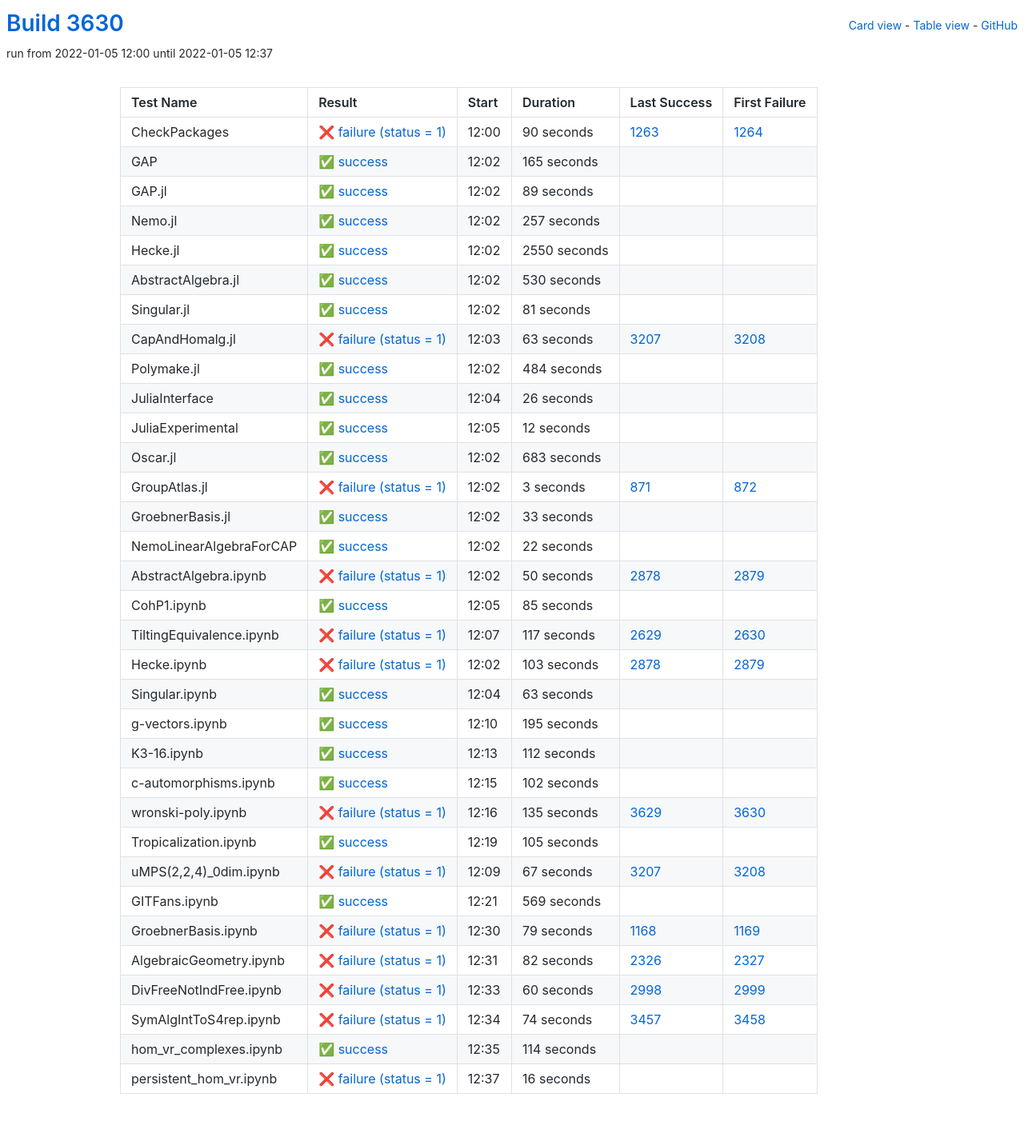
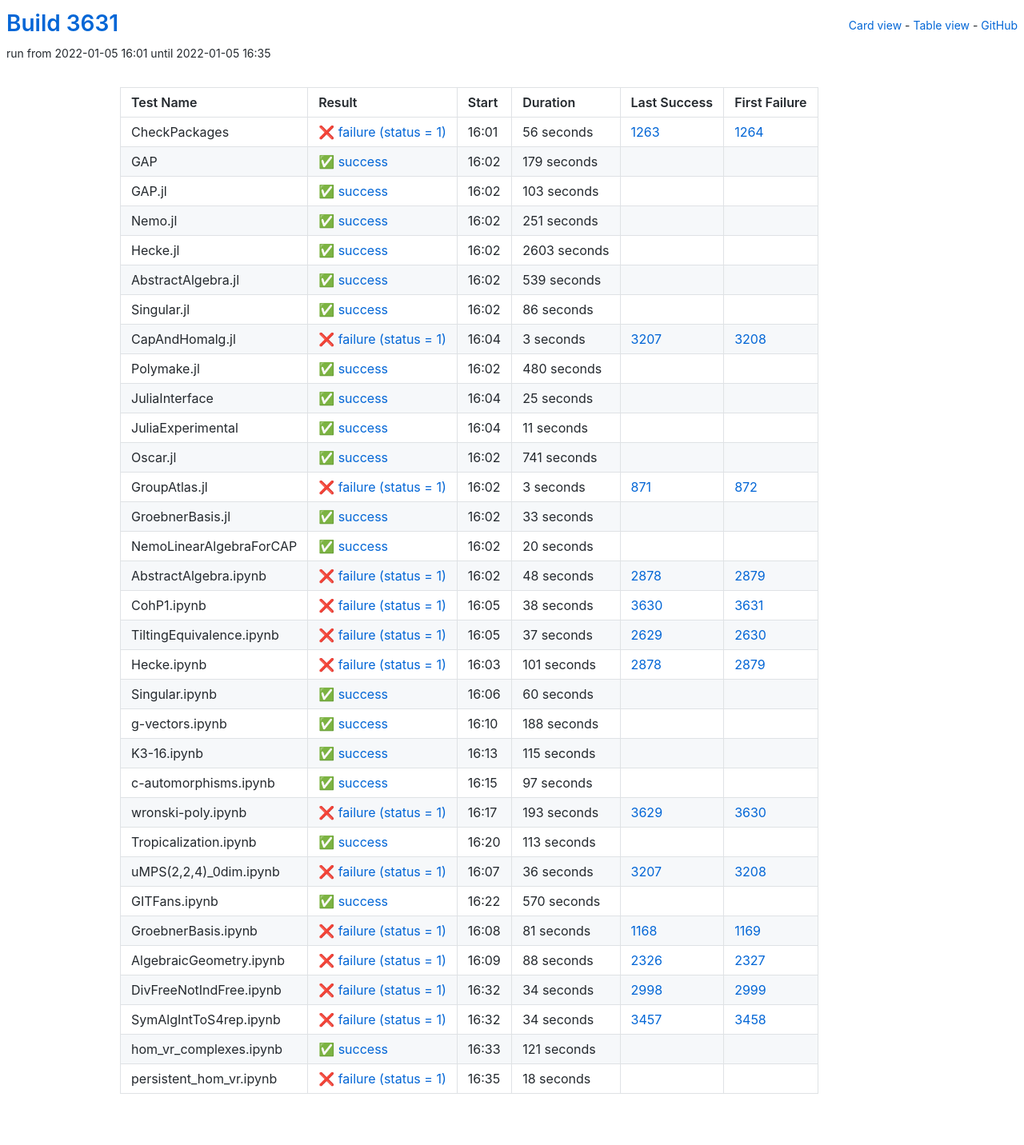
Before and after one commit to oscar-system/oscar-ci-status-stable, a Jekyll site: the page built from table.html, in a window 1280 px wide. Shown: the whole page at 80% size. Built offline with Jekyll 4.4.1, drawn with Linux system fonts in a browser that asks for light colours.

Commit message:
Build #3631

```diff
--- a/_data/ci.yml
+++ b/_data/ci.yml
@@ -1,6 +1,6 @@
 ---
-build: 3630
-build_url: https://oscarci.mathematik.uni-kl.de/job/oscar-stable/3630/
+build: 3631
+build_url: https://oscarci.mathematik.uni-kl.de/job/oscar-stable/3631/
 job: oscar-stable
 organization: oscar-system
 repo: oscar-ci-status-stable
@@ -8,152 +8,152 @@ repourl: https://github.com/oscar-system/oscar-ci-status-stable
 tests:
 - name: CheckPackages
   id: checkpackages
-  log: https://oscarci.mathematik.uni-kl.de/job/oscar-stable/3630/artifact/logs/build-3630/CheckPackages.log
-  start: 2022-01-05 12:00
+  log: https://oscarci.mathematik.uni-kl.de/job/oscar-stable/3631/artifact/logs/build-3631/CheckPackages.log
+  start: 2022-01-05 16:01
   success: false
   exitcode: 1
   status: failure
-  duration: 90
+  duration: 56
   last_success: 1263
   last_success_url: https://oscarci.mathematik.uni-kl.de/job/oscar-stable/1263/
   first_failure: 1264
   first_failure_url: https://oscarci.mathematik.uni-kl.de/job/oscar-stable/1264/
 - name: GAP
   id: gap
-  log: https://oscarci.mathematik.uni-kl.de/job/oscar-stable/3630/artifact/logs/build-3630/GAP.log
-  start: 2022-01-05 12:02
+  log: https://oscarci.mathematik.uni-kl.de/job/oscar-stable/3631/artifact/logs/build-3631/GAP.log
+  start: 2022-01-05 16:02
   success: true
   exitcode: 0
   status: success
-  duration: 165
+  duration: 179
   last_success: false
   last_success_url:
   first_failure: false
   first_failure_url:
 - name: GAP.jl
   id: gap-jl
-  log: https://oscarci.mathematik.uni-kl.de/job/oscar-stable/3630/artifact/logs/build-3630/GAP.jl.log
-  start: 2022-01-05 12:02
+  log: https://oscarci.mathematik.uni-kl.de/job/oscar-stable/3631/artifact/logs/build-3631/GAP.jl.log
+  start: 2022-01-05 16:02
   success: true
   exitcode: 0
   status: success
-  duration: 89
+  duration: 103
   last_success: false
   last_success_url:
   first_failure: false
   first_failure_url:
 - name: Nemo.jl
   id: nemo-jl
-  log: https://oscarci.mathematik.uni-kl.de/job/oscar-stable/3630/artifact/logs/build-3630/Nemo.jl.log
-  start: 2022-01-05 12:02
+  log: https://oscarci.mathematik.uni-kl.de/job/oscar-stable/3631/artifact/logs/build-3631/Nemo.jl.log
+  start: 2022-01-05 16:02
   success: true
   exitcode: 0
   status: success
-  duration: 257
+  duration: 251
   last_success: false
   last_success_url:
   first_failure: false
   first_failure_url:
 - name: Hecke.jl
   id: hecke-jl
-  log: https://oscarci.mathematik.uni-kl.de/job/oscar-stable/3630/artifact/logs/build-3630/Hecke.jl.log
-  start: 2022-01-05 12:02
+  log: https://oscarci.mathematik.uni-kl.de/job/oscar-stable/3631/artifact/logs/build-3631/Hecke.jl.log
+  start: 2022-01-05 16:02
   success: true
   exitcode: 0
   status: success
-  duration: 2550
+  duration: 2603
   last_success: false
   last_success_url:
   first_failure: false
   first_failure_url:
 - name: AbstractAlgebra.jl
   id: abstractalgebra-jl
-  log: https://oscarci.mathematik.uni-kl.de/job/oscar-stable/3630/artifact/logs/build-3630/AbstractAlgebra.jl.log
-  start: 2022-01-05 12:02
+  log: https://oscarci.mathematik.uni-kl.de/job/oscar-stable/3631/artifact/logs/build-3631/AbstractAlgebra.jl.log
+  start: 2022-01-05 16:02
   success: true
   exitcode: 0
   status: success
-  duration: 530
+  duration: 539
   last_success: false
   last_success_url:
   first_failure: false
   first_failure_url:
 - name: Singular.jl
   id: singular-jl
-  log: https://oscarci.mathematik.uni-kl.de/job/oscar-stable/3630/artifact/logs/build-3630/Singular.jl.log
-  start: 2022-01-05 12:02
+  log: https://oscarci.mathematik.uni-kl.de/job/oscar-stable/3631/artifact/logs/build-3631/Singular.jl.log
+  start: 2022-01-05 16:02
   success: true
   exitcode: 0
   status: success
-  duration: 81
+  duration: 86
   last_success: false
   last_success_url:
   first_failure: false
   first_failure_url:
 - name: CapAndHomalg.jl
   id: capandhomalg-jl
-  log: https://oscarci.mathematik.uni-kl.de/job/oscar-stable/3630/artifact/logs/build-3630/CapAndHomalg.jl.log
-  start: 2022-01-05 12:03
+  log: https://oscarci.mathematik.uni-kl.de/job/oscar-stable/3631/artifact/logs/build-3631/CapAndHomalg.jl.log
+  start: 2022-01-05 16:04
   success: false
   exitcode: 1
   status: failure
-  duration: 63
+  duration: 3
   last_success: 3207
   last_success_url: https://oscarci.mathematik.uni-kl.de/job/oscar-stable/3207/
   first_failure: 3208
   first_failure_url: https://oscarci.mathematik.uni-kl.de/job/oscar-stable/3208/
 - name: Polymake.jl
   id: polymake-jl
-  log: https://oscarci.mathematik.uni-kl.de/job/oscar-stable/3630/artifact/logs/build-3630/Polymake.jl.log
-  start: 2022-01-05 12:02
+  log: https://oscarci.mathematik.uni-kl.de/job/oscar-stable/3631/artifact/logs/build-3631/Polymake.jl.log
+  start: 2022-01-05 16:02
   success: true
   exitcode: 0
   status: success
-  duration: 484
+  duration: 480
   last_success: false
   last_success_url:
   first_failure: false
   first_failure_url:
 - name: JuliaInterface
   id: juliainterface
-  log: https://oscarci.mathematik.uni-kl.de/job/oscar-stable/3630/artifact/logs/build-3630/JuliaInterface.log
-  start: 2022-01-05 12:04
+  log: https://oscarci.mathematik.uni-kl.de/job/oscar-stable/3631/artifact/logs/build-3631/JuliaInterface.log
+  start: 2022-01-05 16:04
   success: true
   exitcode: 0
   status: success
-  duration: 26
+  duration: 25
   last_success: false
   last_success_url:
   first_failure: false
   first_failure_url:
 - name: JuliaExperimental
   id: juliaexperimental
-  log: https://oscarci.mathematik.uni-kl.de/job/oscar-stable/3630/artifact/logs/build-3630/JuliaExperimental.log
-  start: 2022-01-05 12:05
+  log: https://oscarci.mathematik.uni-kl.de/job/oscar-stable/3631/artifact/logs/build-3631/JuliaExperimental.log
+  start: 2022-01-05 16:04
   success: true
   exitcode: 0
   status: success
-  duration: 12
+  duration: 11
   last_success: false
   last_success_url:
   first_failure: false
   first_failure_url:
 - name: Oscar.jl
   id: oscar-jl
-  log: https://oscarci.mathematik.uni-kl.de/job/oscar-stable/3630/artifact/logs/build-3630/Oscar.jl.log
-  start: 2022-01-05 12:02
+  log: https://oscarci.mathematik.uni-kl.de/job/oscar-stable/3631/artifact/logs/build-3631/Oscar.jl.log
+  start: 2022-01-05 16:02
   success: true
   exitcode: 0
   status: success
-  duration: 683
+  duration: 741
   last_success: false
   last_success_url:
   first_failure: false
   first_failure_url:
 - name: GroupAtlas.jl
   id: groupatlas-jl
-  log: https://oscarci.mathematik.uni-kl.de/job/oscar-stable/3630/artifact/logs/build-3630/GroupAtlas.jl.log
-  start: 2022-01-05 12:02
+  log: https://oscarci.mathematik.uni-kl.de/job/oscar-stable/3631/artifact/logs/build-3631/GroupAtlas.jl.log
+  start: 2022-01-05 16:02
   success: false
   exitcode: 1
   status: failure
@@ -164,8 +164,8 @@ tests:
   first_failure_url: https://oscarci.mathematik.uni-kl.de/job/oscar-stable/872/
 - name: GroebnerBasis.jl
   id: groebnerbasis-jl
-  log: https://oscarci.mathematik.uni-kl.de/job/oscar-stable/3630/artifact/logs/build-3630/GroebnerBasis.jl.log
-  start: 2022-01-05 12:02
+  log: https://oscarci.mathematik.uni-kl.de/job/oscar-stable/3631/artifact/logs/build-3631/GroebnerBasis.jl.log
+  start: 2022-01-05 16:02
   success: true
   exitcode: 0
   status: success
@@ -176,228 +176,228 @@ tests:
   first_failure_url:
 - name: NemoLinearAlgebraForCAP
   id: nemolinearalgebraforcap
-  log: https://oscarci.mathematik.uni-kl.de/job/oscar-stable/3630/artifact/logs/build-3630/NemoLinearAlgebraForCAP.log
-  start: 2022-01-05 12:02
+  log: https://oscarci.mathematik.uni-kl.de/job/oscar-stable/3631/artifact/logs/build-3631/NemoLinearAlgebraForCAP.log
+  start: 2022-01-05 16:02
   success: true
   exitcode: 0
   status: success
-  duration: 22
+  duration: 20
   last_success: false
   last_success_url:
   first_failure: false
   first_failure_url:
 - name: AbstractAlgebra.ipynb
   id: abstractalgebra-ipynb
-  log: https://oscarci.mathematik.uni-kl.de/job/oscar-stable/3630/artifact/logs/build-3630/AbstractAlgebra.ipynb.log
-  start: 2022-01-05 12:02
+  log: https://oscarci.mathematik.uni-kl.de/job/oscar-stable/3631/artifact/logs/build-3631/AbstractAlgebra.ipynb.log
+  start: 2022-01-05 16:02
   success: false
   exitcode: 1
   status: failure
-  duration: 50
+  duration: 48
   last_success: 2878
   last_success_url: https://oscarci.mathematik.uni-kl.de/job/oscar-stable/2878/
   first_failure: 2879
   first_failure_url: https://oscarci.mathematik.uni-kl.de/job/oscar-stable/2879/
 - name: CohP1.ipynb
   id: cohp1-ipynb
-  log: https://oscarci.mathematik.uni-kl.de/job/oscar-stable/3630/artifact/logs/build-3630/CohP1.ipynb.log
-  start: 2022-01-05 12:05
-  success: true
-  exitcode: 0
-  status: success
-  duration: 85
-  last_success: false
-  last_success_url:
-  first_failure: false
-  first_failure_url:
-- name: TiltingEquivalence.ipynb
-  id: tiltingequivalence-ipynb
-  log: https://oscarci.mathematik.uni-kl.de/job/oscar-stable/3630/artifact/logs/build-3630/TiltingEquivalence.ipynb.log
-  start: 2022-01-05 12:07
+  log: https://oscarci.mathematik.uni-kl.de/job/oscar-stable/3631/artifact/logs/build-3631/CohP1.ipynb.log
+  start: 2022-01-05 16:05
   success: false
   exitcode: 1
   status: failure
-  duration: 117
+  duration: 38
+  last_success: 3630
+  last_success_url: https://oscarci.mathematik.uni-kl.de/job/oscar-stable/3630/
+  first_failure: 3631
+  first_failure_url: https://oscarci.mathematik.uni-kl.de/job/oscar-stable/3631/
+- name: TiltingEquivalence.ipynb
+  id: tiltingequivalence-ipynb
+  log: https://oscarci.mathematik.uni-kl.de/job/oscar-stable/3631/artifact/logs/build-3631/TiltingEquivalence.ipynb.log
+  start: 2022-01-05 16:05
+  success: false
+  exitcode: 1
+  status: failure
+  duration: 37
   last_success: 2629
   last_success_url: https://oscarci.mathematik.uni-kl.de/job/oscar-stable/2629/
   first_failure: 2630
   first_failure_url: https://oscarci.mathematik.uni-kl.de/job/oscar-stable/2630/
 - name: Hecke.ipynb
   id: hecke-ipynb
-  log: https://oscarci.mathematik.uni-kl.de/job/oscar-stable/3630/artifact/logs/build-3630/Hecke.ipynb.log
-  start: 2022-01-05 12:02
+  log: https://oscarci.mathematik.uni-kl.de/job/oscar-stable/3631/artifact/logs/build-3631/Hecke.ipynb.log
+  start: 2022-01-05 16:03
   success: false
   exitcode: 1
   status: failure
-  duration: 103
+  duration: 101
   last_success: 2878
   last_success_url: https://oscarci.mathematik.uni-kl.de/job/oscar-stable/2878/
   first_failure: 2879
   first_failure_url: https://oscarci.mathematik.uni-kl.de/job/oscar-stable/2879/
 - name: Singular.ipynb
   id: singular-ipynb
-  log: https://oscarci.mathematik.uni-kl.de/job/oscar-stable/3630/artifact/logs/build-3630/Singular.ipynb.log
-  start: 2022-01-05 12:04
+  log: https://oscarci.mathematik.uni-kl.de/job/oscar-stable/3631/artifact/logs/build-3631/Singular.ipynb.log
+  start: 2022-01-05 16:06
   success: true
   exitcode: 0
   status: success
-  duration: 63
+  duration: 60
   last_success: false
   last_success_url:
   first_failure: false
   first_failure_url:
 - name: g-vectors.ipynb
   id: g-vectors-ipynb
-  log: https://oscarci.mathematik.uni-kl.de/job/oscar-stable/3630/artifact/logs/build-3630/g-vectors.ipynb.log
-  start: 2022-01-05 12:10
+  log: https://oscarci.mathematik.uni-kl.de/job/oscar-stable/3631/artifact/logs/build-3631/g-vectors.ipynb.log
+  start: 2022-01-05 16:10
   success: true
   exitcode: 0
   status: success
-  duration: 195
+  duration: 188
   last_success: false
   last_success_url:
   first_failure: false
   first_failure_url:
 - name: K3-16.ipynb
   id: k3-16-ipynb
-  log: https://oscarci.mathematik.uni-kl.de/job/oscar-stable/3630/artifact/logs/build-3630/K3-16.ipynb.log
-  start: 2022-01-05 12:13
+  log: https://oscarci.mathematik.uni-kl.de/job/oscar-stable/3631/artifact/logs/build-3631/K3-16.ipynb.log
+  start: 2022-01-05 16:13
   success: true
   exitcode: 0
   status: success
-  duration: 112
+  duration: 115
   last_success: false
   last_success_url:
   first_failure: false
   first_failure_url:
 - name: c-automorphisms.ipynb
   id: c-automorphisms-ipynb
-  log: https://oscarci.mathematik.uni-kl.de/job/oscar-stable/3630/artifact/logs/build-3630/c-automorphisms.ipynb.log
-  start: 2022-01-05 12:15
+  log: https://oscarci.mathematik.uni-kl.de/job/oscar-stable/3631/artifact/logs/build-3631/c-automorphisms.ipynb.log
+  start: 2022-01-05 16:15
   success: true
   exitcode: 0
   status: success
-  duration: 102
+  duration: 97
   last_success: false
   last_success_url:
   first_failure: false
   first_failure_url:
 - name: wronski-poly.ipynb
   id: wronski-poly-ipynb
-  log: https://oscarci.mathematik.uni-kl.de/job/oscar-stable/3630/artifact/logs/build-3630/wronski-poly.ipynb.log
-  start: 2022-01-05 12:16
+  log: https://oscarci.mathematik.uni-kl.de/job/oscar-stable/3631/artifact/logs/build-3631/wronski-poly.ipynb.log
+  start: 2022-01-05 16:17
   success: false
   exitcode: 1
   status: failure
-  duration: 135
+  duration: 193
   last_success: 3629
   last_success_url: https://oscarci.mathematik.uni-kl.de/job/oscar-stable/3629/
   first_failure: 3630
   first_failure_url: https://oscarci.mathematik.uni-kl.de/job/oscar-stable/3630/
 - name: Tropicalization.ipynb
   id: tropicalization-ipynb
-  log: https://oscarci.mathematik.uni-kl.de/job/oscar-stable/3630/artifact/logs/build-3630/Tropicalization.ipynb.log
-  start: 2022-01-05 12:19
+  log: https://oscarci.mathematik.uni-kl.de/job/oscar-stable/3631/artifact/logs/build-3631/Tropicalization.ipynb.log
+  start: 2022-01-05 16:20
   success: true
   exitcode: 0
   status: success
-  duration: 105
+  duration: 113
   last_success: false
   last_success_url:
   first_failure: false
   first_failure_url:
 - name: uMPS(2,2,4)_0dim.ipynb
   id: umps-2-2-4-0dim-ipynb
-  log: https://oscarci.mathematik.uni-kl.de/job/oscar-stable/3630/artifact/logs/build-3630/uMPS-2-2-4-_0dim.ipynb.log
-  start: 2022-01-05 12:09
+  log: https://oscarci.mathematik.uni-kl.de/job/oscar-stable/3631/artifact/logs/build-3631/uMPS-2-2-4-_0dim.ipynb.log
+  start: 2022-01-05 16:07
   success: false
   exitcode: 1
   status: failure
-  duration: 67
+  duration: 36
   last_success: 3207
   last_success_url: https://oscarci.mathematik.uni-kl.de/job/oscar-stable/3207/
   first_failure: 3208
   first_failure_url: https://oscarci.mathematik.uni-kl.de/job/oscar-stable/3208/
 - name: GITFans.ipynb
   id: gitfans-ipynb
-  log: https://oscarci.mathematik.uni-kl.de/job/oscar-stable/3630/artifact/logs/build-3630/GITFans.ipynb.log
-  start: 2022-01-05 12:21
+  log: https://oscarci.mathematik.uni-kl.de/job/oscar-stable/3631/artifact/logs/build-3631/GITFans.ipynb.log
+  start: 2022-01-05 16:22
   success: true
   exitcode: 0
   status: success
-  duration: 569
+  duration: 570
   last_success: false
   last_success_url:
   first_failure: false
   first_failure_url:
 - name: GroebnerBasis.ipynb
   id: groebnerbasis-ipynb
-  log: https://oscarci.mathematik.uni-kl.de/job/oscar-stable/3630/artifact/logs/build-3630/GroebnerBasis.ipynb.log
-  start: 2022-01-05 12:30
+  log: https://oscarci.mathematik.uni-kl.de/job/oscar-stable/3631/artifact/logs/build-3631/GroebnerBasis.ipynb.log
+  start: 2022-01-05 16:08
   success: false
   exitcode: 1
   status: failure
-  duration: 79
+  duration: 81
   last_success: 1168
   last_success_url: https://oscarci.mathematik.uni-kl.de/job/oscar-stable/1168/
   first_failure: 1169
   first_failure_url: https://oscarci.mathematik.uni-kl.de/job/oscar-stable/1169/
 - name: AlgebraicGeometry.ipynb
   id: algebraicgeometry-ipynb
-  log: https://oscarci.mathematik.uni-kl.de/job/oscar-stable/3630/artifact/logs/build-3630/AlgebraicGeometry.ipynb.log
-  start: 2022-01-05 12:31
+  log: https://oscarci.mathematik.uni-kl.de/job/oscar-stable/3631/artifact/logs/build-3631/AlgebraicGeometry.ipynb.log
+  start: 2022-01-05 16:09
   success: false
   exitcode: 1
   status: failure
-  duration: 82
+  duration: 88
   last_success: 2326
   last_success_url: https://oscarci.mathematik.uni-kl.de/job/oscar-stable/2326/
   first_failure: 2327
   first_failure_url: https://oscarci.mathematik.uni-kl.de/job/oscar-stable/2327/
 - name: DivFreeNotIndFree.ipynb
   id: divfreenotindfree-ipynb
-  log: https://oscarci.mathematik.uni-kl.de/job/oscar-stable/3630/artifact/logs/build-3630/DivFreeNotIndFree.ipynb.log
-  start: 2022-01-05 12:33
+  log: https://oscarci.mathematik.uni-kl.de/job/oscar-stable/3631/artifact/logs/build-3631/DivFreeNotIndFree.ipynb.log
+  start: 2022-01-05 16:32
   success: false
   exitcode: 1
   status: failure
-  duration: 60
+  duration: 34
   last_success: 2998
   last_success_url: https://oscarci.mathematik.uni-kl.de/job/oscar-stable/2998/
   first_failure: 2999
   first_failure_url: https://oscarci.mathematik.uni-kl.de/job/oscar-stable/2999/
 - name: SymAlgIntToS4rep.ipynb
   id: symalginttos4rep-ipynb
-  log: https://oscarci.mathematik.uni-kl.de/job/oscar-stable/3630/artifact/logs/build-3630/SymAlgIntToS4rep.ipynb.log
-  start: 2022-01-05 12:34
+  log: https://oscarci.mathematik.uni-kl.de/job/oscar-stable/3631/artifact/logs/build-3631/SymAlgIntToS4rep.ipynb.log
+  start: 2022-01-05 16:32
   success: false
   exitcode: 1
   status: failure
-  duration: 74
+  duration: 34
   last_success: 3457
   last_success_url: https://oscarci.mathematik.uni-kl.de/job/oscar-stable/3457/
   first_failure: 3458
   first_failure_url: https://oscarci.mathematik.uni-kl.de/job/oscar-stable/3458/
 - name: hom_vr_complexes.ipynb
   id: hom-vr-complexes-ipynb
-  log: https://oscarci.mathematik.uni-kl.de/job/oscar-stable/3630/artifact/logs/build-3630/hom_vr_complexes.ipynb.log
-  start: 2022-01-05 12:35
+  log: https://oscarci.mathematik.uni-kl.de/job/oscar-stable/3631/artifact/logs/build-3631/hom_vr_complexes.ipynb.log
+  start: 2022-01-05 16:33
   success: true
   exitcode: 0
   status: success
-  duration: 114
+  duration: 121
   last_success: false
   last_success_url:
   first_failure: false
   first_failure_url:
 - name: persistent_hom_vr.ipynb
   id: persistent-hom-vr-ipynb
-  log: https://oscarci.mathematik.uni-kl.de/job/oscar-stable/3630/artifact/logs/build-3630/persistent_hom_vr.ipynb.log
-  start: 2022-01-05 12:37
+  log: https://oscarci.mathematik.uni-kl.de/job/oscar-stable/3631/artifact/logs/build-3631/persistent_hom_vr.ipynb.log
+  start: 2022-01-05 16:35
   success: false
   exitcode: 1
   status: failure
-  duration: 16
+  duration: 18
   last_success: false
   last_success_url:
   first_failure: false
```
Also changed, not shown: README.md.
